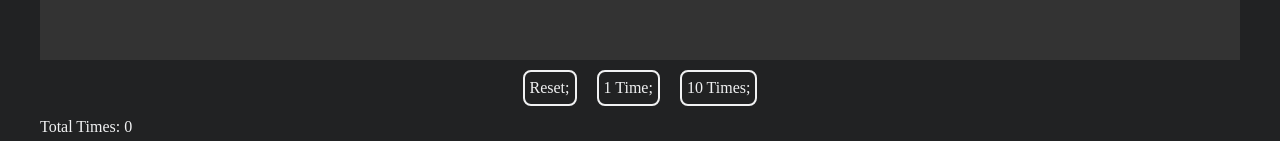
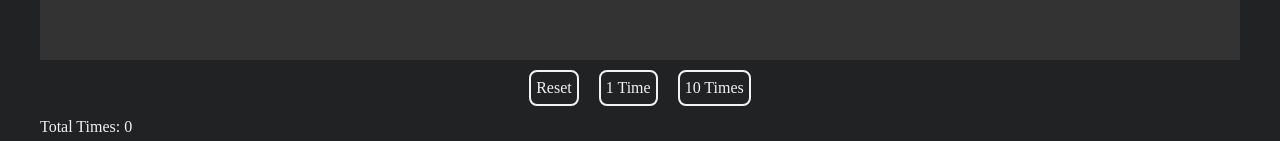
Before and after one commit to lumyjuwon/genshin, a React (Create React App) app: page /gacha in a window 1280 px wide. Shown: the part 486-627 px from the top of the page. Built offline with nearby package versions, Linux system fonts and the light colour scheme.

Commit message:
modify RoundTextButton interfaces

```diff
--- a/src/components/button/RoundTextButton.tsx
+++ b/src/components/button/RoundTextButton.tsx
@@ -3,9 +3,14 @@ import styled from "styled-components";
 
 import { RoundButton } from "./RoundButton";
 
-interface Props {
-  children: JSX.Element;
-  onClick?: (event: React.MouseEvent<HTMLDivElement, MouseEvent>) => void;
+interface ButtonProps {
+  onClick?: Function;
+}
+
+interface TitleProps {}
+
+interface Props extends ButtonProps, TitleProps {
+  children: string | JSX.Element;
 }
 
 const Title = styled.a((props: TitleProps) => {
@@ -14,8 +19,12 @@ const Title = styled.a((props: TitleProps) => {
 
 export function RoundTextButton(props: Props) {
   return (
-    <RoundButton onClick={props.onClick}>
-      <Title>{props.children}</Title>;
+    <RoundButton onClick={(event: React.MouseEvent<HTMLDivElement, MouseEvent>) => {
+      props.onClick?.();
+    }}>
+      <>
+        <Title>{props.children}</Title>
+      </>
     </RoundButton>
   );
 }
```
